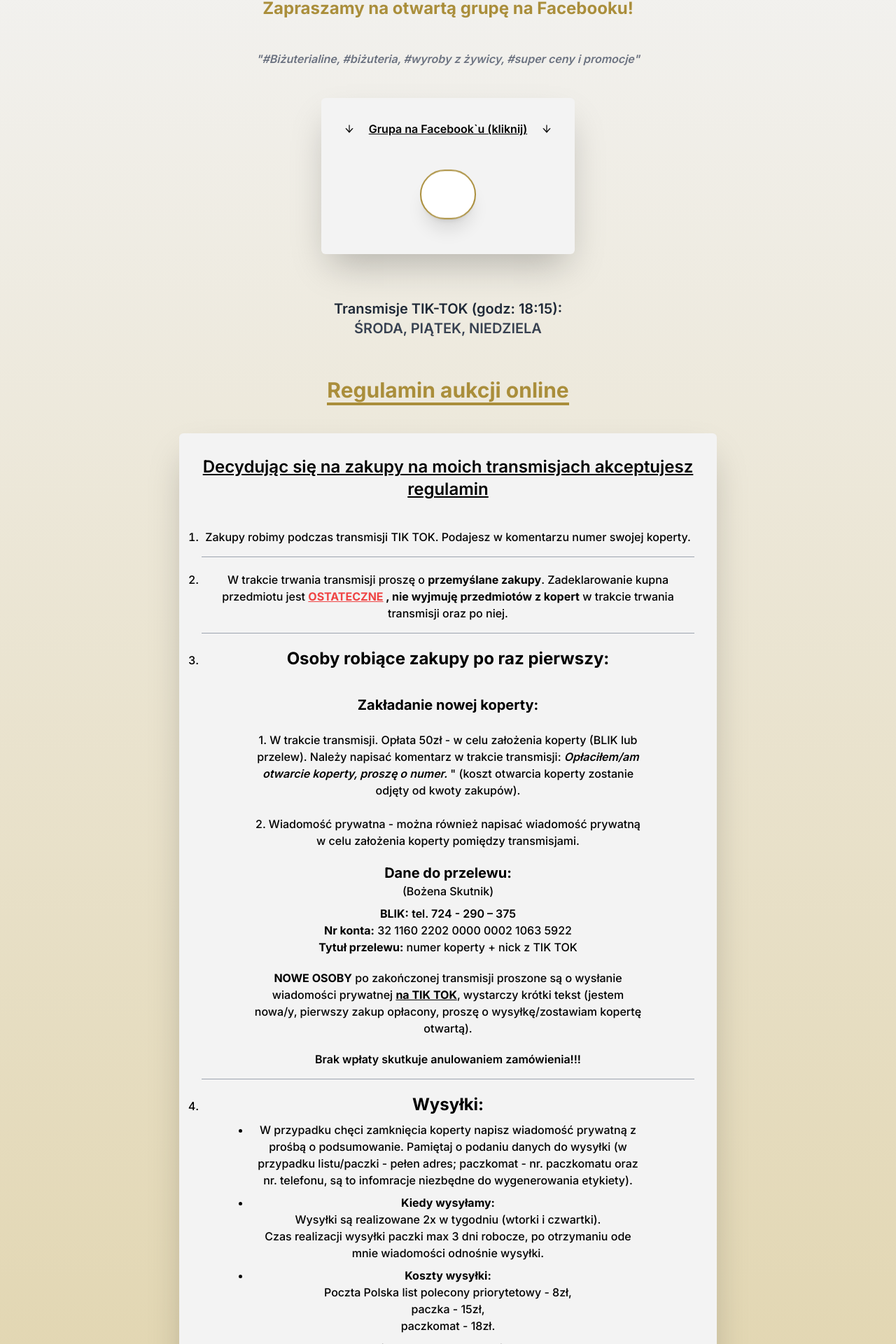
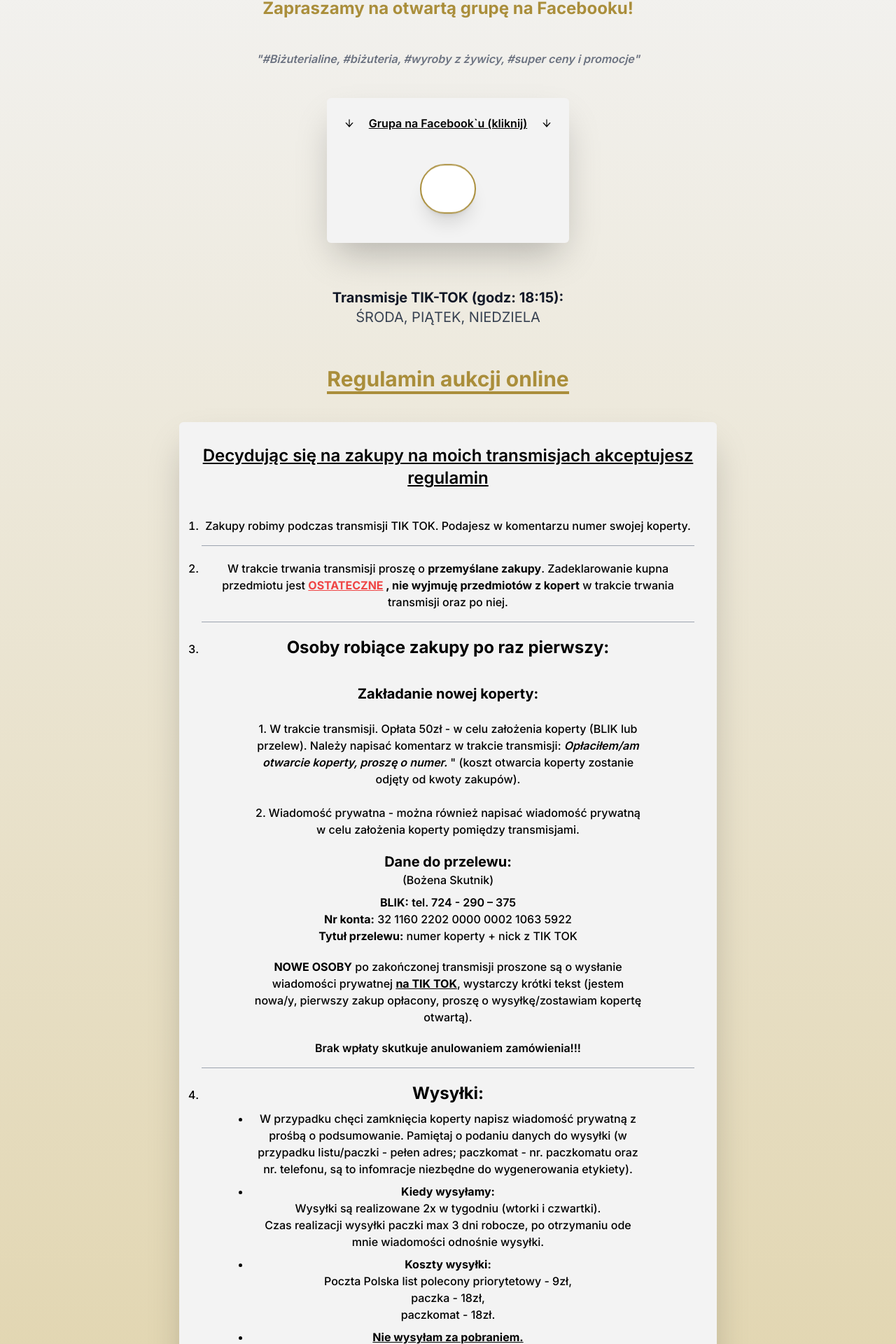
Before and after one commit to KrystianRadziszewski/bizuterialline, a Next.js app: page / in a window 1280 px wide. Shown: the part 172-2092 px from the top of the page at 70% size. Built offline with nearby package versions, Linux system fonts and the light colour scheme; some icons are missing.

Commit message:
change price seller

```diff
--- a/components/Statute.tsx
+++ b/components/Statute.tsx
@@ -80,9 +80,9 @@ const Statute = () => {
 							<li>
 								<span className="font-bold">Koszty wysyłki:</span>
 								<br />
-								Poczta Polska list polecony priorytetowy - 8zł,
+								Poczta Polska list polecony priorytetowy - 9zł,
 								<br />
-								paczka - 15zł,
+								paczka - 18zł,
 								<br />
 								paczkomat - 18zł.
 							</li>
--- a/components/Welcome.tsx
+++ b/components/Welcome.tsx
@@ -12,7 +12,7 @@ const Welcome = () => {
 				<div className=" py-3 px-5 italic font-semibold text-gray-600">
 					<p className=" text-gray-500">&quot;#Biżuterialine, #biżuteria, #wyroby z żywicy, #super ceny i promocje&quot;</p>
 				</div>
-				<div className="flex flex-col gap-6 bg-[#f3f3f3] w-auto p-8 rounded-md shadow-2xl text-center">
+				<div className="flex flex-col gap-6 bg-[#f3f3f3] w-auto p-6 rounded-md shadow-2xl text-center">
 					<div className="flex flex-wrap gap-5 items-center">
 						<AiOutlineArrowDown />
 						<p className="underline font-semibold">Grupa na Facebook`u (kliknij)</p>
@@ -27,9 +27,9 @@ const Welcome = () => {
 					</div>
 				</div>
 			</div>
-			<div className="pt-6 font-semibold text-xl text-center text-gray-800">
+			<div className="pt-6 font-bold text-xl text-center text-gray-900">
 				Transmisje TIK-TOK (godz: 18:15): <br />
-				<span className="text-gray-700"> ŚRODA, PIĄTEK, NIEDZIELA</span>
+				<span className="text-gray-700 font-normal"> ŚRODA, PIĄTEK, NIEDZIELA</span>
 			</div>
 		</>
 	);
```
